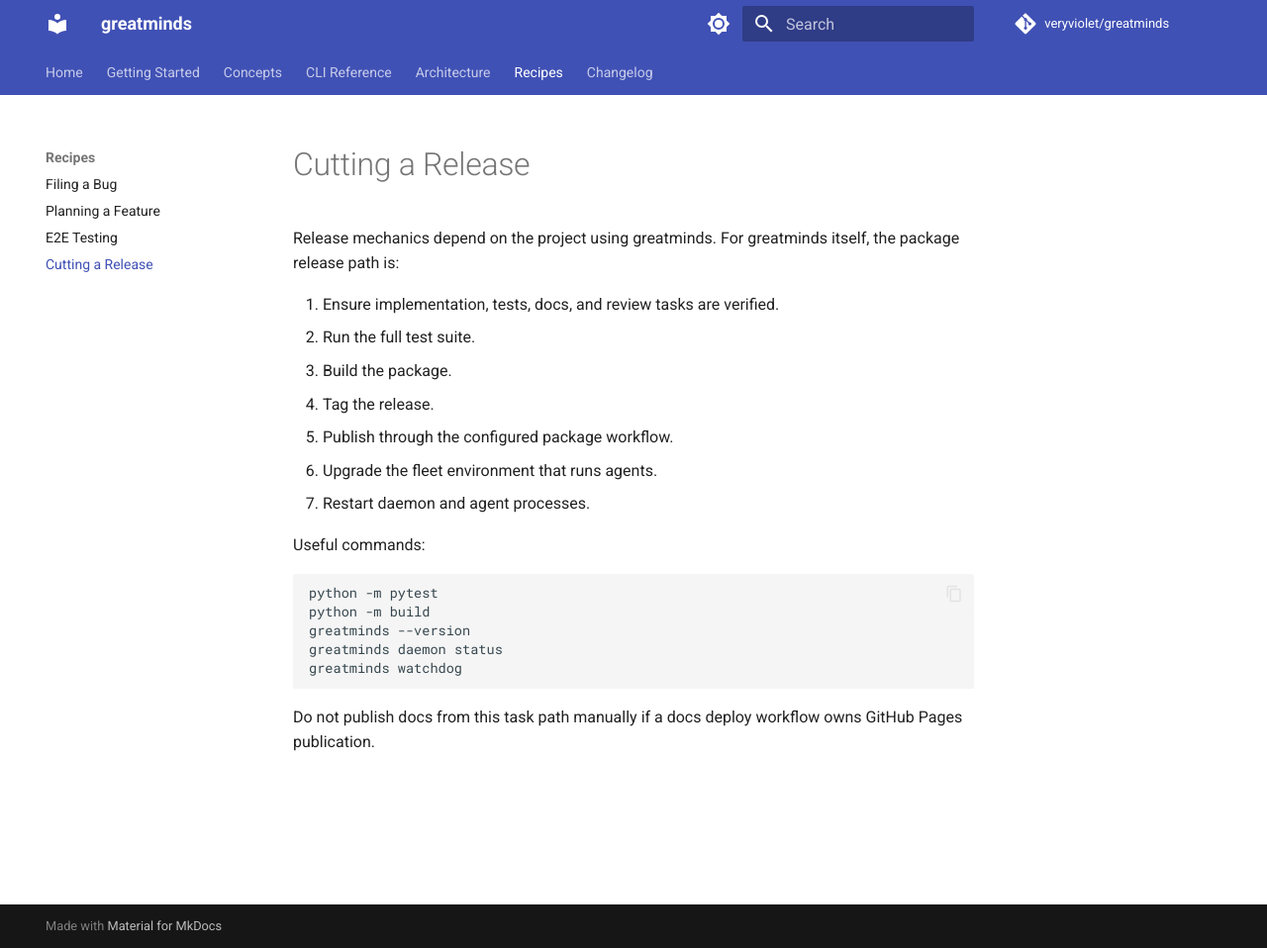
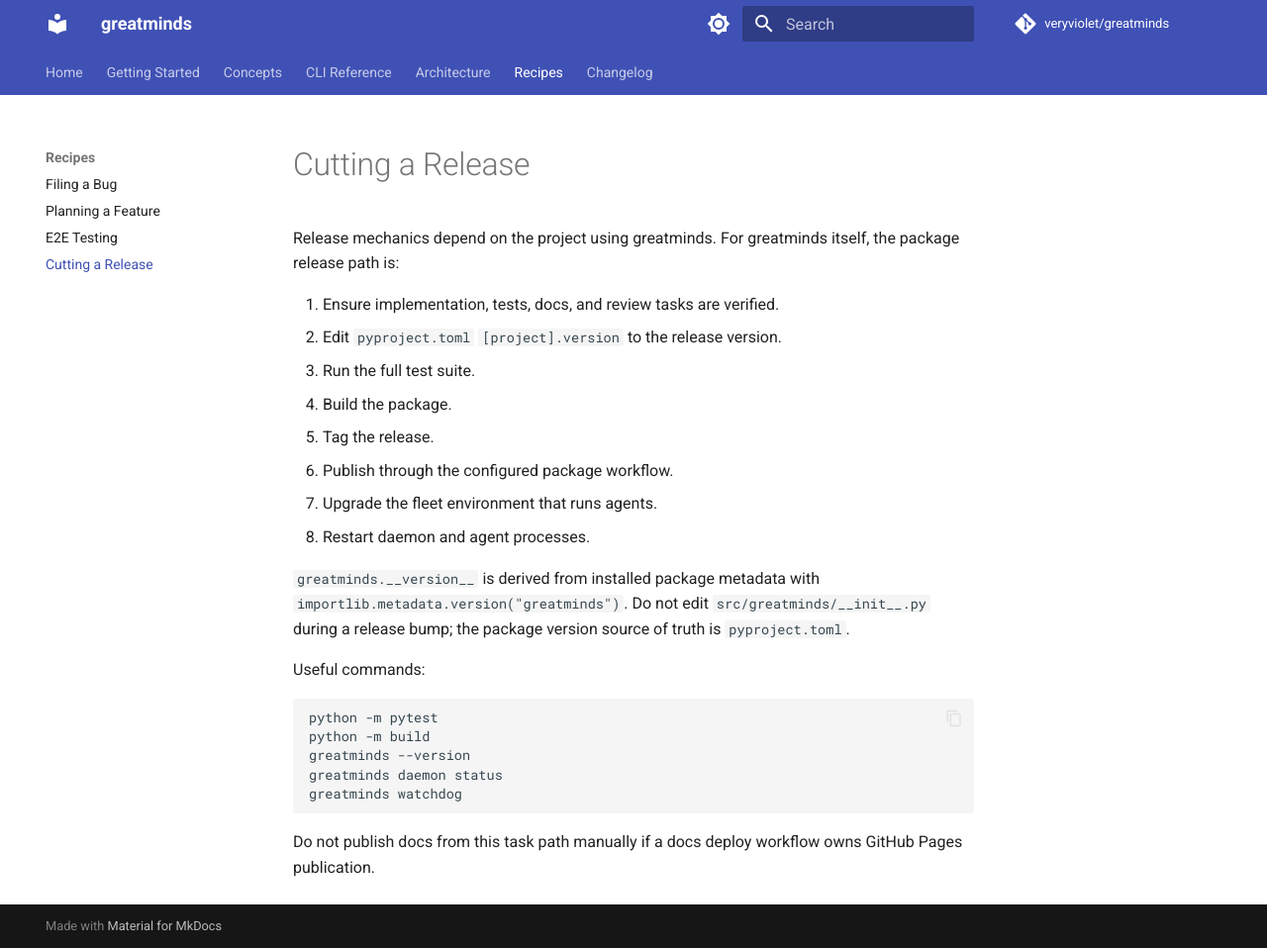
Before and after one commit to veryviolet/greatminds, an MkDocs documentation site: the page built from docs/recipes/cutting-a-release.md, in a window 1280 px wide and 958 px high. Shown: the whole window at 99% size. Built offline with MkDocs 1.6.1 and Material for MkDocs 9.7.7, drawn with Linux system fonts in a browser that asks for light colours; comment, search, counter and statistics services are not loaded.

Commit message:
docs(0214): document version derivation in release flow (post-0144)
0144 made greatminds.__version__ derive from installed package
metadata via importlib.metadata.version("greatminds"). Updates
the release recipe: pyproject.toml [project].version is now the
single bump source of truth; the old src/greatminds/__init__.py
edit step is explicitly forbidden.

```diff
--- a/docs/recipes/cutting-a-release.md
+++ b/docs/recipes/cutting-a-release.md
@@ -4,12 +4,18 @@
 itself, the package release path is:
 
 1. Ensure implementation, tests, docs, and review tasks are verified.
-2. Run the full test suite.
-3. Build the package.
-4. Tag the release.
-5. Publish through the configured package workflow.
-6. Upgrade the fleet environment that runs agents.
-7. Restart daemon and agent processes.
+2. Edit `pyproject.toml` `[project].version` to the release version.
+3. Run the full test suite.
+4. Build the package.
+5. Tag the release.
+6. Publish through the configured package workflow.
+7. Upgrade the fleet environment that runs agents.
+8. Restart daemon and agent processes.
+
+`greatminds.__version__` is derived from installed package metadata with
+`importlib.metadata.version("greatminds")`. Do not edit
+`src/greatminds/__init__.py` during a release bump; the package version source of
+truth is `pyproject.toml`.
 
 Useful commands:
 
```
